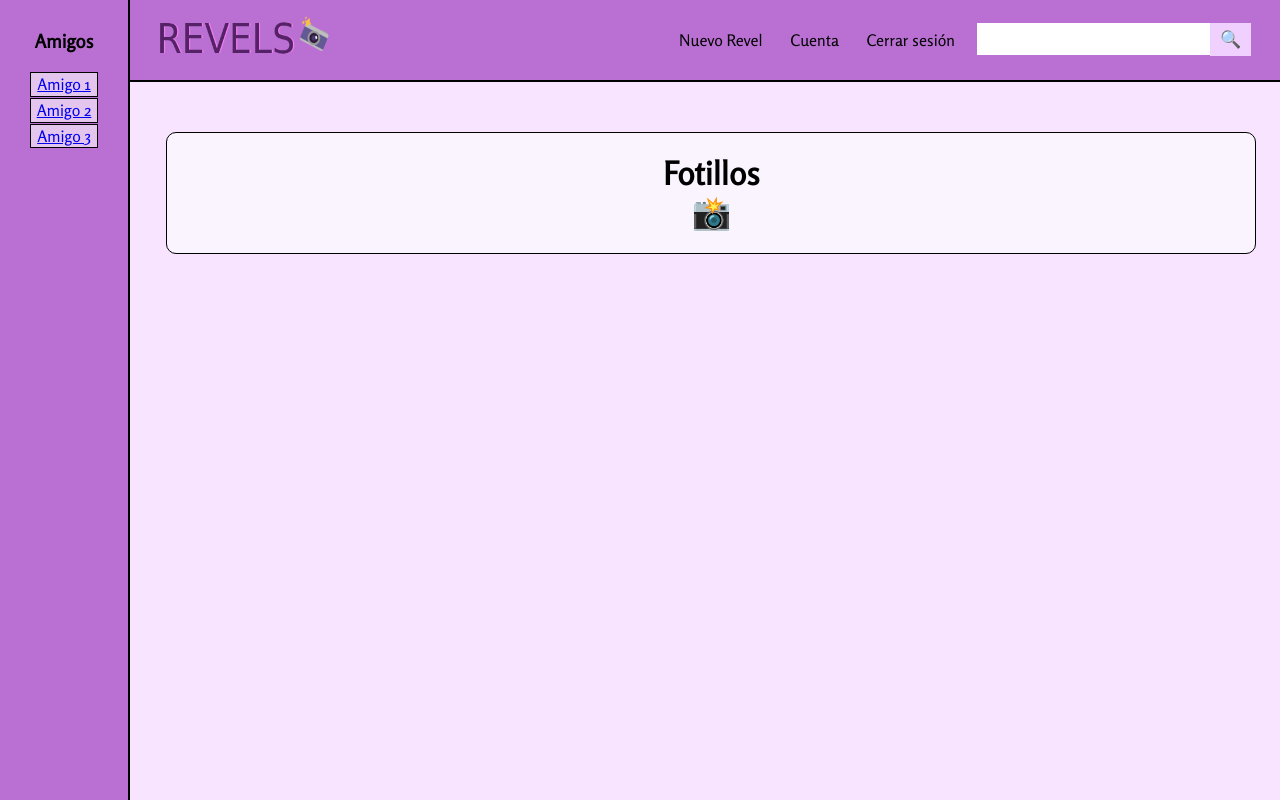
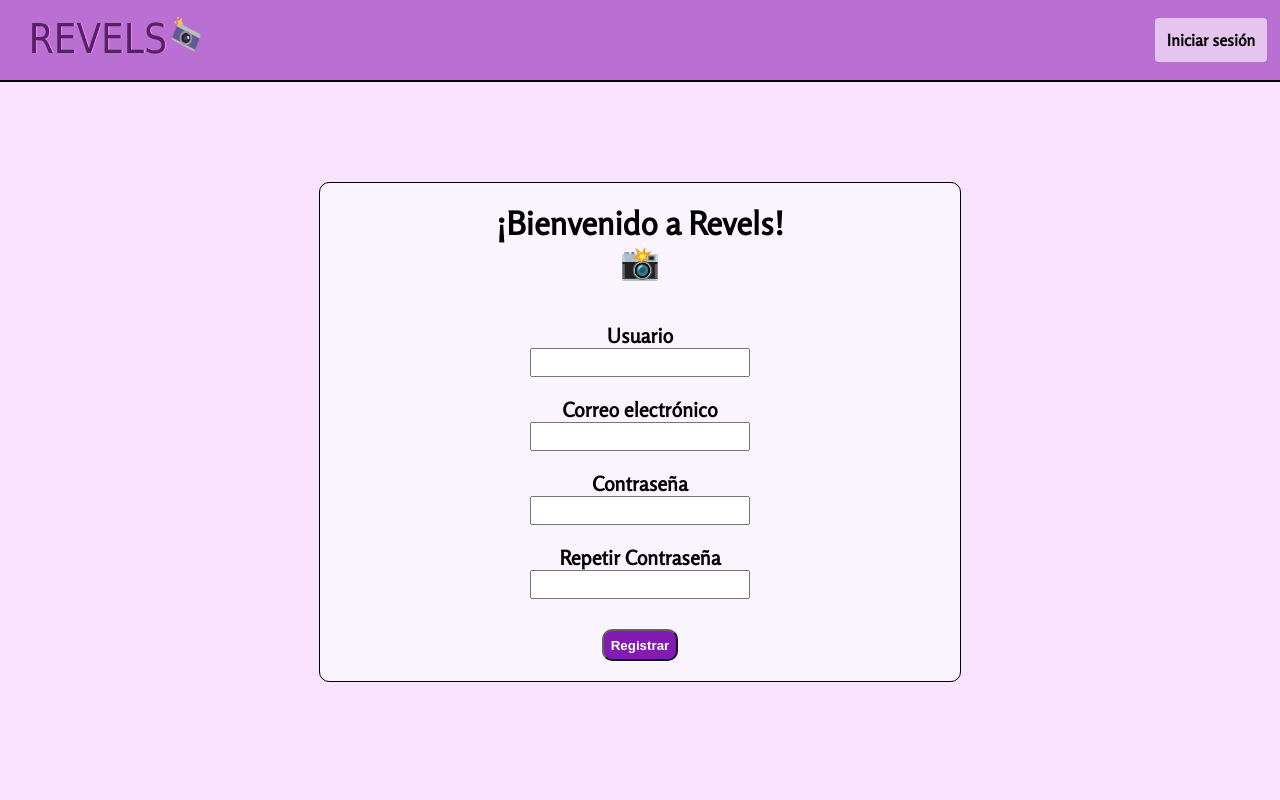
Before and after one commit to ATorada/Proyecto-Revels, a PHP site: page / in a window 1280 px wide. Run offline with PHP 8.4, Linux system fonts and the light colour scheme; data that the repository does not hold is empty.

Commit message:
FEAT - Login/Register implemented

```diff
--- a/css/style.css
+++ b/css/style.css
@@ -135,7 +135,7 @@ body {
   margin-right: auto;
 }
 
-.formulario input:not(.registrar) {
+.formulario input:not(.boton) {
   display: block;
   margin-left: auto;
   margin-right: auto;
@@ -148,7 +148,7 @@ body {
   font-size: 20px;
 }
 
-.registrar {
+.boton {
   background-color: #7604aa;
   color: white;
   font-weight: bold;
@@ -160,7 +160,7 @@ body {
   opacity: 0.9;
 }
 
-.registrar:hover {
+.boton:hover {
   opacity: 1;
 }
 
--- /dev/null
+++ b/includes/autologin.inc.php
@@ -0,0 +1,3 @@
+<?php
+//Se inicia la sesión
+session_start();
--- a/includes/cabecera.inc.php
+++ b/includes/cabecera.inc.php
@@ -1,7 +1,6 @@
 <header>
     <?php
-        $registrado = true;
-        if ($registrado) {
+        if (isset($_SESSION["usuario"])) {
     ?>
     <div class="barra_lateral">
         <h3>Amigos</h3>
@@ -14,7 +13,7 @@
         <div class="barra_navegacion">
             <a href="new.php">Nuevo Revel</a>
             <a href="#">Cuenta</a>
-            <a href="#">Cerrar sesión</a>
+            <a href="logout.php">Cerrar sesión</a>
             <div class="busqueda">
             <form action="#">
                     <input type="text">
@@ -29,7 +28,7 @@
     <div class="cabecera">
         <a href="index.php"><img class="logo" src="img/logo.png" alt="Logo_Revels"></a>
         <div class="barra_navegacion">
-            <a class="enlace_resaltado" href="#">Iniciar sesión</a>
+            <a class="enlace_resaltado" href="login.php">Iniciar sesión</a>
         </div>
     </div>
     <?php
--- a/index.php
+++ b/index.php
@@ -1,5 +1,53 @@
 <?php
+require_once('includes/autologin.inc.php');
+
 require_once('includes/conexion.inc.php');
+
+
+if (count($_POST) > 0) {
+    $conexion = conectar();
+    $consulta = $conexion->prepare("SELECT * FROM users WHERE usuario = ? or email = ?");
+    $consulta->execute([$_POST["usuario"], $_POST["email"]]);
+    if ($consulta->rowCount() > 0) {
+        $errores[] = "<p class='error'>El usuario o el email ya está en uso</p>";
+    } else {
+        if (!preg_match("/^[A-z]{1}[A-z0-9._]{2,61}@[A-z0-9]{1,251}.[A-z]{2,4}$/", $_POST['email'])) {
+            $errores["email"] = "<p class='error'>El email no es válido.</p>";
+        }
+        if (!preg_match("/^[a-zA-Z0-9]{3,20}$/", $_POST['usuario'])) {
+            $errores["usuario"] = "<p class='error'>El usuario no es válido, debe tener entre 3 y 20 letras y números.</p>";
+        }
+        if (!preg_match("/^[a-zA-Z0-9]{8,255}$/", $_POST['contra'])) {
+            $errores["contra"] = "<p class='error'>La contraseña no es válida, debe tener un mínimo de 8 letras y números.</p>";
+        }
+        //En caso de que no se haya encontrado ningún error se intenta insertar el usuario en la base de datos
+        if (!isset($errores)) {
+            //Se comprueba que las contraseñas coincidan
+            if ($_POST['contra'] == $_POST['contra-repetir']) {
+                //Se cifra la contraseña
+                $_POST['contra'] = password_hash($_POST['contra'], PASSWORD_DEFAULT);
+                try {
+                    //Se inserta el usuario en la base de datos
+                    $consulta = $conexion->prepare("INSERT INTO users (usuario, email, contrasenya) VALUES (?, ? ,?)");
+                    $consulta->execute([$_POST['usuario'], $_POST['email'], $_POST['contra']]);
+
+                    $_SESSION['usuario'] = $_POST['usuario'];
+                    $_SESSION['usuario_id'] = $conexion->lastInsertId();
+
+                    unset($consulta);
+                    unset($conexion);
+                } catch (PDOException $e) {
+                    $errores[] = "<p class='error'>Error al registrar el usuario</p>";
+                }
+            } else {
+                $errores[] = "<p class='error'>Las contraseñas no coinciden</p>";
+            }
+        }
+        unset($consulta);
+        unset($conexion);
+    }
+}
+
 ?>
 <!DOCTYPE html>
 <html lang="en">
@@ -10,16 +58,12 @@ require_once('includes/conexion.inc.php');
     <meta name="viewport" content="width=device-width, initial-scale=1.0">
     <title>Revels ~ ✨</title>
     <?php
-    $registrado = true;
-    if ($registrado) {
-    ?>
-        <link rel="stylesheet" href="css/style.css">
-    <?php
+
+    if (isset($_SESSION["usuario"])) {
+        echo '<link rel="stylesheet" href="css/style.css">';
     } else {
-    ?>
-        <link rel="stylesheet" href="css/style.css">
-        <link rel="stylesheet" href="css/nuevoUsuario.css">
-    <?php
+        echo '<link rel="stylesheet" href="css/style.css">';
+        echo '<link rel="stylesheet" href="css/nuevoUsuario.css">';
     }
     ?>
 </head>
@@ -30,21 +74,28 @@ require_once('includes/conexion.inc.php');
     ?>
 
     <?php
-    if (!$registrado) {
+    if (!isset($_SESSION["usuario"])) {
     ?>
         <div class="formulario">
             <h1>¡Bienvenido a Revels! <br>📸</h1><br>
             <form action="#" method="post">
-                <label for="mail"><b>Correo electrónico</b></label>
-                <input type="text" name="mail" id="mail" required>
+
+                <label for="usuario"><b>Usuario</b></label>
+                <input type="text" name="usuario" id="usuario" value="<?=$_POST['usuario']??''?>" required>
+                <?php echo isset($errores["usuario"]) ? $errores["usuario"].'<br>' : ""; ?>
+
+                <label for="email"><b>Correo electrónico</b></label>
+                <input type="text" name="email" id="email" value="<?=$_POST['email']??''?>" required>
+                <?php echo isset($errores["email"]) ? $errores["usuario"].'<br>' : ""; ?>
 
                 <label for="contra"><b>Contraseña</b></label>
-                <input type="contra" name="contra" id="contra" required>
+                <input type="password" name="contra" id="contra" value="<?=$_POST['contra']??''?>" required>
 
                 <label for="contra-repetir"><b>Repetir Contraseña</b></label>
-                <input type="contra-repetir" name="contra-repetir" id="contra-repetir" required>
+                <input type="password" name="contra-repetir" id="contra-repetir" value="<?=$_POST['contra-repetir']??''?>" required>
+                <?php echo isset($errores["contra"]) ? $errores["usuario"].'<br>' : ""; ?>
 
-                <input class="registrar" type="submit" value="Registrar">
+                <input class="boton" type="submit" value="Registrar">
 
             </form>
         </div>
```
Also changed, not shown: comment.php (+9 -3 lines), login.php (added, +68 -0 lines), logout.php (added, +7 -0 lines), new.php (+7 -4 lines), revel.php (+19 -6 lines).
